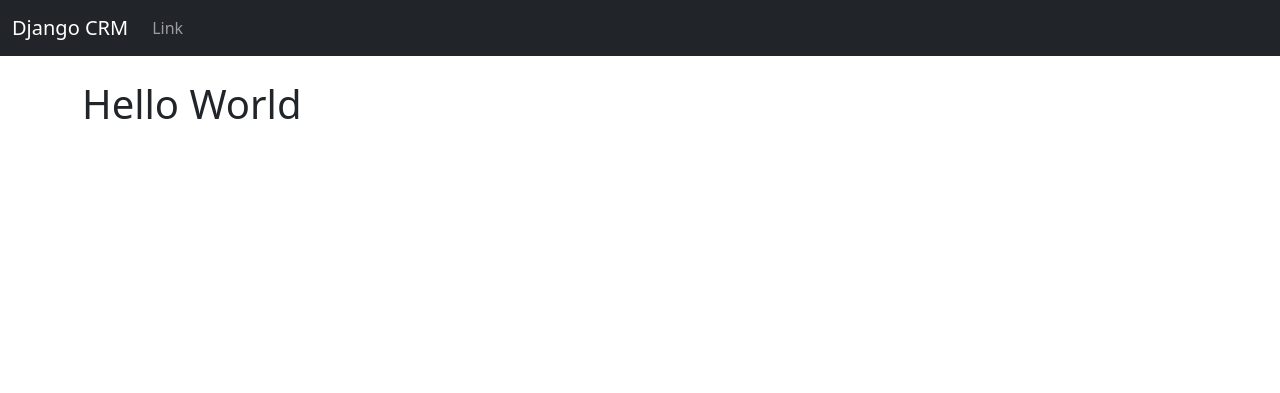
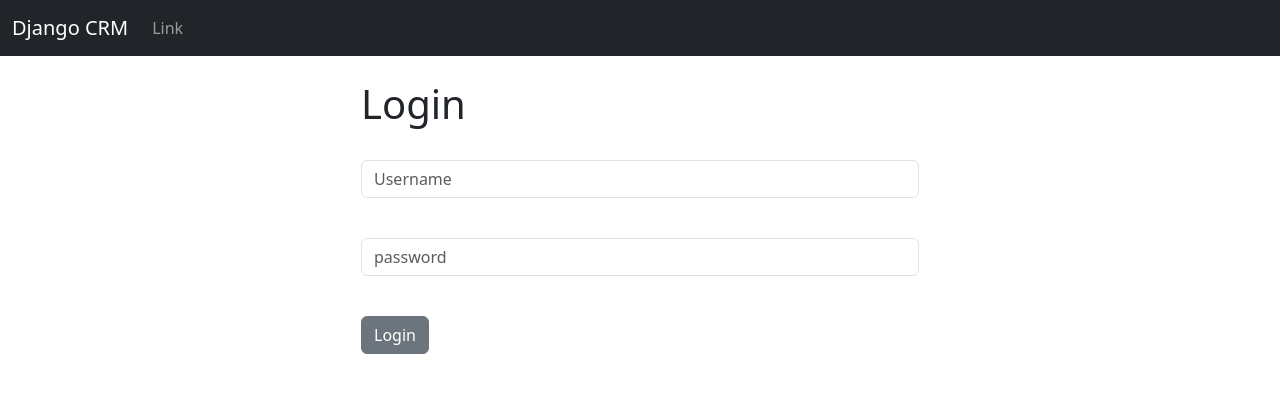
Before and after one commit to purva-16/django-CRM-app, a Django app: page / in a window 1280 px wide. Shown: the top 393 px of the page. Run offline with Django 5.2, Linux system fonts and the light colour scheme.

Commit message:
4 th commit - login users

```diff
--- a/dcrm/website/templates/base.html
+++ b/dcrm/website/templates/base.html
@@ -9,8 +9,17 @@
   <body>
     {% include 'navbar.html' %}
 
+
     <div class = "container">
     </br>
+      {% if  messages %}
+       {% for message in messages %}
+       <div class="alert alert-warning alert-dismissible fade show" role="alert">
+        {{message}}
+        <button type="button" class="btn-close" data-bs-dismiss="alert" aria-label="Close"></button>
+      </div>
+       {% endfor %}
+      {% endif %}
 
       {% block content %}
 
--- a/dcrm/website/templates/home.html
+++ b/dcrm/website/templates/home.html
@@ -2,6 +2,39 @@
 
 {% block content %}
 
-<h1>Hello World</h1>
+<div class="col-md-6 offset-md-3 ">
+
+    {% if user.is_authenticated  %}
+
+    <h1>Hello World</h1>
+
+    {% else %}
+
+<h1>Login</h1>
+<br/>
+
+<form method="POST" action="{% url 'home' %}">
+    {% csrf_token %}
+
+    <form>
+        <div class="mb-3">
+          <input type="text" class="form-control" name="username" placeholder="Username" >
+
+        </div><br/>
+        <div class="mb-3">
+
+          <input type="password" class="form-control" name="password" placeholder="password" >
+        </div>
+       <br/>
+        <button type="submit" class="btn btn-secondary">Login</button>
+      </form>
+
+</form>
+
+
+
+</div>
+
+{% endif %}
 
 {% endblock %}
--- a/dcrm/website/urls.py
+++ b/dcrm/website/urls.py
@@ -4,5 +4,8 @@ from .import views
 
 urlpatterns = [
     path('', views.home, name='home'),
+    path('logout/', views.logout_user, name='logout'),
+    path('login/', views.logout_user, name='login'),
+
 
 ]
--- a/dcrm/website/views.py
+++ b/dcrm/website/views.py
@@ -1,5 +1,29 @@
-from django.shortcuts import render
+from django.shortcuts import render, redirect
+from django.contrib.auth import authenticate , login , logout
+from django.contrib import messages
 
 # Create your views here.
 def home(request):
-    return render(request , 'home.html', {} )
+    #check to see if logging in
+    if request.method== 'POST':
+        username = request.POST['username']
+        password = request.POST['password']
+
+        user = authenticate(request , username = username, password=password)
+
+        if user is not None:
+            login(request, user)
+            messages.success(request, "You Have Been Logged In")
+            return redirect('home')
+        else:
+            messages.success(request , "There Was An Error Logging In , Please Try Again ")
+            return redirect('home')
+
+    else :
+        return render(request , 'home.html', {} )
+
+def login_user(request):
+    pass
+
+def logout_user(request):
+    pass
```
